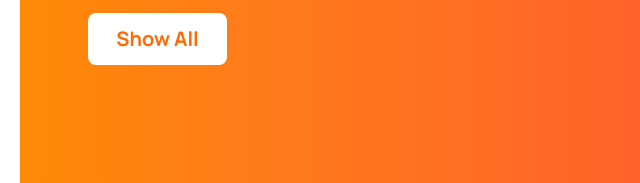
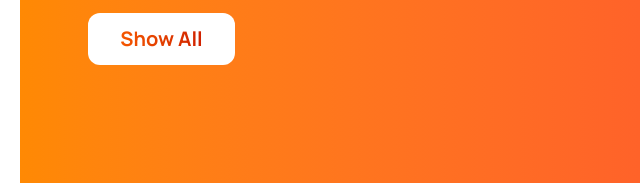
Before and after one commit to yeasmin-sy/Tea-House-TailWind, a plain HTML site: page index.html in a window 1280 px wide. Shown: the part 2237-2420 px from the top of the page, 0-640 px from the left. Drawn offline with nearby package versions, Linux system fonts and the light colour scheme.

Commit message:
applying gradient color on text of button

```diff
--- a/index.html
+++ b/index.html
@@ -18,7 +18,7 @@
         }
     </style>
     <!-- FontAwesome cdn -->
-    <script src="https://kit.fontawesome.com/079c659200.js" crossorigin="anonymous"></script>
+    <!-- <script src="https://kit.fontawesome.com/079c659200.js" crossorigin="anonymous"></script> -->
 
     <!-- TailWind CSS cdn -->
     <script src="https://cdn.jsdelivr.net/npm/@tailwindcss/browser@4"></script>
@@ -163,7 +163,7 @@
                         majority have suffered alteration in some form, by injected humour, or randomised words which
                         don't
                         look even slightly believable. </p>
-                    <button class=" text-orange-500 bg-white rounded-lg font-bold text-xl px-7 py-3 ">Show All</button>
+                   <button class="bg-white rounded-xl"><div class="  rounded-lg font-bold text-xl px-8  py-3 bg-linear-to-r from-orange-500 to-red-700 bg-clip-text text-transparent">Show All</div></button>
                 </div>
             </div>
             <!-- reviews card section -->
@@ -191,7 +191,7 @@
                     <div class="absolute -top-5 -left-5 bg-white p-1 border rounded-full">
                         <img src="images/client.png" alt="">
                     </div>
-                     <div class="absolute right-2">
+                    <div class="absolute right-2">
                         <img src="images/circles.png" alt="">
                     </div>
                 </div>
@@ -207,7 +207,7 @@
                     <div class="absolute -top-5 -left-5 bg-white p-1 border rounded-full">
                         <img src="images/client.png" alt="">
                     </div>
-                     <div class="absolute right-2">
+                    <div class="absolute right-2">
                         <img src="images/circles.png" alt="">
                     </div>
                 </div>
```
